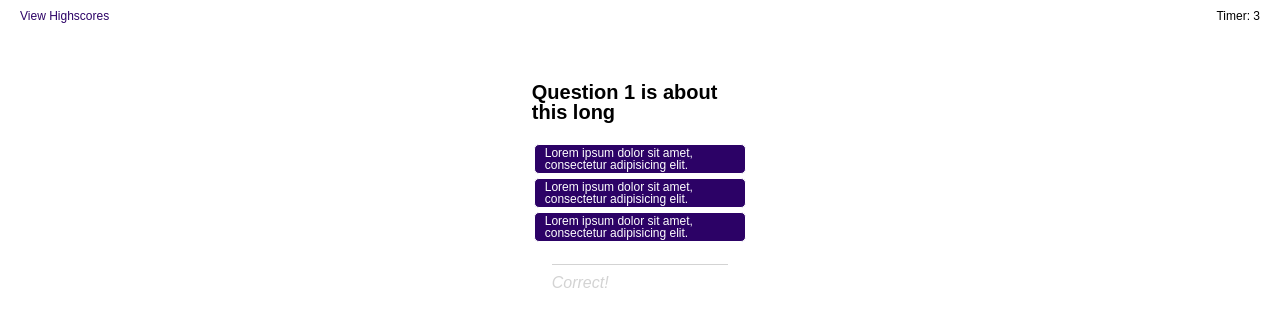
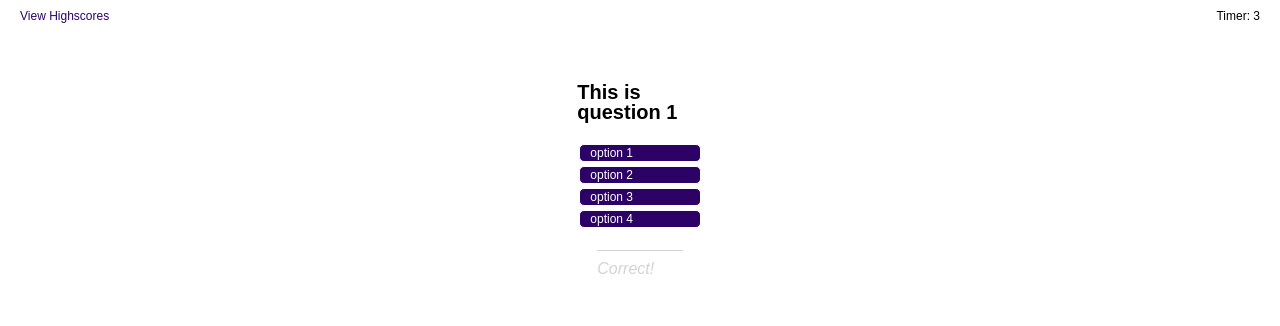
Before and after one commit to JessicaDubina/Timed-Coding-Quiz, a plain HTML site: page index.html in a window 1280 px wide. Both pictures are taken after a click on the button "Start Quiz". Drawn offline with Linux system fonts and the light colour scheme.

Commit message:
created array to store questions, answers, and correct answer. set intial question/answer on screen

```diff
--- a/assets/css/style.css
+++ b/assets/css/style.css
@@ -174,6 +174,7 @@ form input {
 
 #highscores-list {
     display: flex;
+    flex-direction: column;
     font-size: 12px;
 }
 
--- a/assets/js/script.js
+++ b/assets/js/script.js
@@ -13,12 +13,40 @@ let startQuizElement = document.querySelector(".start-quiz-screen");
 let startQuizButton = document.querySelector("#start-quiz");
 let backButton = document.querySelector("#back-button");
 let viewHighscoresLink = document.querySelector("#view-highscores");
+let question = document.querySelector(".question");
+let answers = document.querySelectorAll(".answers li");
+
+const quizQuestions = [
+    {
+        question: "This is question 1",
+        options: ["option 1", "option 2", "option 3", "option 4"],
+        answer: 2
+    },
+
+    {
+        question: "This is question 2",
+        options: ["option 1", "option 2", "option 3", "option 4"],
+        answer: 2
+    },
+
+    {
+        question: "This is question 3",
+        options: ["option 1", "option 2", "option 3", "option 4"],
+        answer: 2
+    },
+];
 
 
 const startQuiz = () => {
     if (startQuizElement.classList.contains("active")) {
         startQuizElement.setAttribute("class", "start-quiz-screen");
         quizQuestionsElement.setAttribute("class", "quiz-questions active");
+    }
+
+    //initialize first question/answer
+    question.textContent = quizQuestions[0].question;
+    for (let i = 0; i < answers.length; i++) {
+        answers[i].textContent = quizQuestions[0].options[i];
     }
 
     //initialize timer at max time
--- a/index.html
+++ b/index.html
@@ -28,6 +28,7 @@
                 <div class="quiz-questions">
                     <h2 class="question screen-title">Question 1 is about this long</h2>
                     <ol class="answers"> <!--Maybe use datalist for question/answer selection-->
+                        <li>Lorem ipsum dolor sit amet, consectetur adipisicing elit.</li>
                         <li>Lorem ipsum dolor sit amet, consectetur adipisicing elit.</li>
                         <li>Lorem ipsum dolor sit amet, consectetur adipisicing elit.</li>
                         <li>Lorem ipsum dolor sit amet, consectetur adipisicing elit.</li>
```
